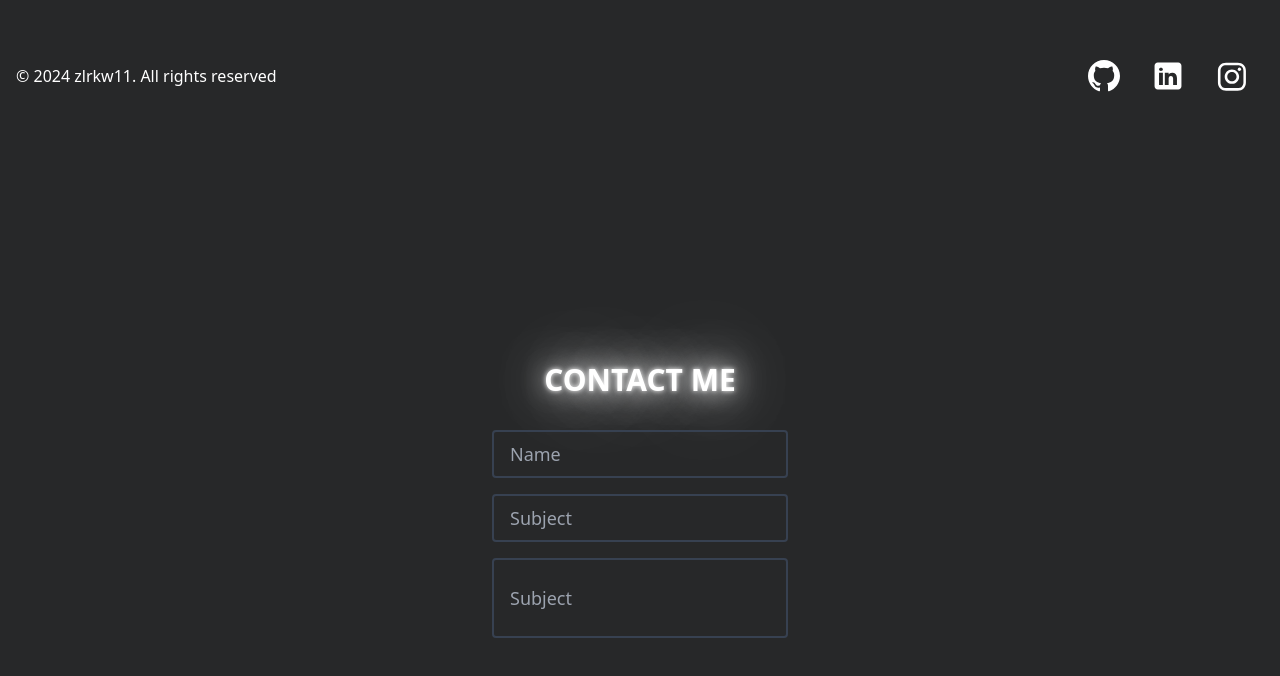
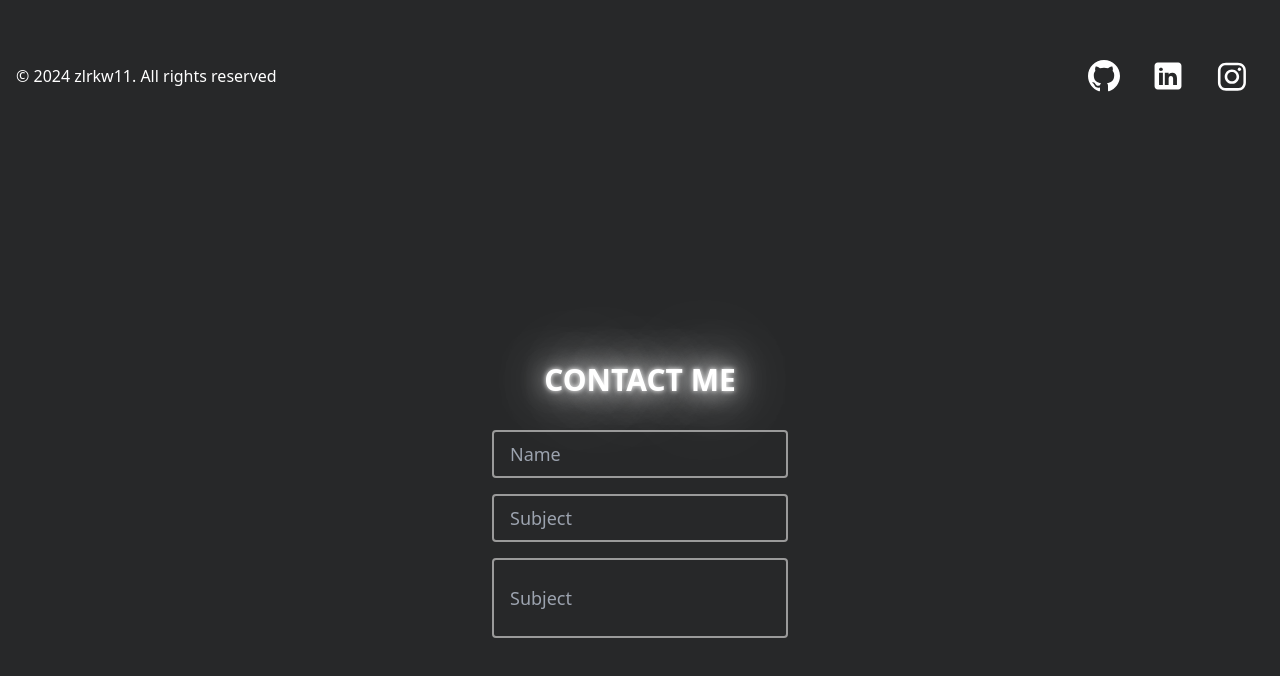
Before and after one commit to zlrkw11/portfolio-zl, a React (Vite) app: page / in a window 1280 px wide. Shown: the part 692-1368 px from the top of the page. Built offline with nearby package versions, Linux system fonts and the light colour scheme.

Commit message:
changed all border color

```diff
--- a/src/pages/Contacts.jsx
+++ b/src/pages/Contacts.jsx
@@ -18,19 +18,19 @@ function Contacts() {
           required
           type="text"
           placeholder="Name"
-          className="px-4 py-2 text-lg box text-white outline-none border-2 border-gray-700 rounded hover:border-white duration-200 peer focus:border-white bg-inherit"
+          className="px-4 py-2 text-lg box text-white outline-none border-2 border-dark-2 rounded hover:border-white duration-200 peer focus:border-white bg-inherit"
         ></input>
         <input
           required
           type="text"
           placeholder="Subject"
-          className="px-4 py-2 text-lg box text-white outline-none border-2 border-gray-700 rounded hover:border-white duration-200 peer focus:border-white bg-inherit"
+          className="px-4 py-2 text-lg box text-white outline-none border-2 border-dark-2 rounded hover:border-white duration-200 peer focus:border-white bg-inherit"
         ></input>
         <input
           required
           type="text"
           placeholder="Subject"
-          className="px-4 py-6 text-lg box text-white outline-none border-2 border-gray-700 rounded hover:border-white duration-200 peer focus:border-white bg-inherit"
+          className="px-4 py-6 text-lg box text-white outline-none border-2 border-dark-2 rounded hover:border-white duration-200 peer focus:border-white bg-inherit"
         ></input>
         <label />
       </div>
```
